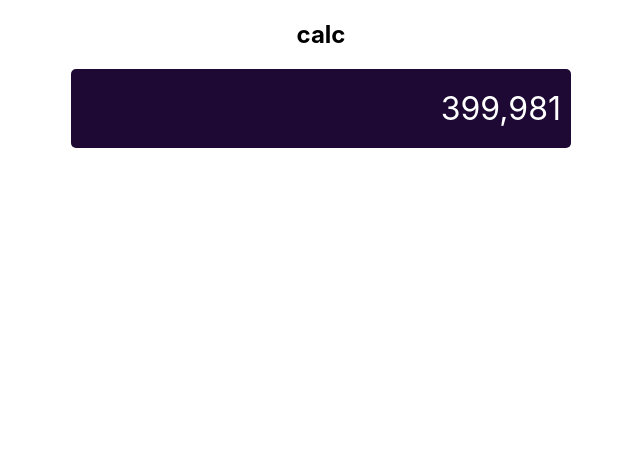
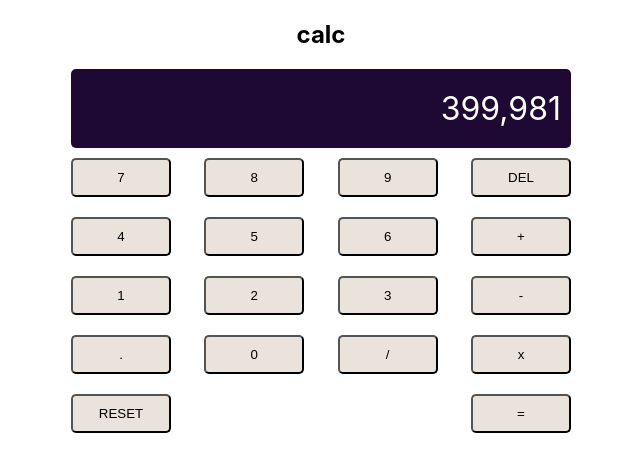
Before and after one commit to DanielHara/Calculator, a React (Create React App) app: page / in a window 1280 px wide. Shown: the top 472 px of the page, without its empty margins (319-959 px from the left). Built offline with nearby package versions, Linux system fonts and the light colour scheme.

Commit message:
setting up buttons

```diff
--- a/src/App.js
+++ b/src/App.js
@@ -11,6 +11,78 @@ function App() {
         <div className={styles.screen}>
           399,981
         </div>
+
+
+        <div className={styles.keypad}>
+          <div className={styles.row}>
+            <button className={styles.key}>
+              7
+            </button>
+            <button className={styles.key}>
+              8
+            </button>
+            <button className={styles.key}>
+              9
+            </button>
+            <button className={styles.key}>
+              DEL
+            </button>
+          </div>
+
+          <div className={styles.row}>
+            <button className={styles.key}>
+              4
+            </button>
+            <button className={styles.key}>
+              5
+            </button>
+            <button className={styles.key}>
+              6
+            </button>
+            <button className={styles.key}>
+              +
+            </button>
+          </div>
+
+          <div className={styles.row}>
+            <button className={styles.key}>
+              1
+            </button>
+            <button className={styles.key}>
+              2
+            </button>
+            <button className={styles.key}>
+              3
+            </button>
+            <button className={styles.key}>
+              -
+            </button>
+          </div>
+
+          <div className={styles.row}>
+            <button className={styles.key}>
+              .
+            </button>
+            <button className={styles.key}>
+              0
+            </button>
+            <button className={styles.key}>
+              /
+            </button>
+            <button className={styles.key}>
+              x
+            </button>
+          </div>
+
+          <div className={styles.row}>
+            <button className={styles.key}>
+              RESET
+            </button>
+            <button className={styles.key}>
+              =
+            </button>
+          </div>
+        </div>
       </div>
     </div>
   );
--- a/src/App.module.css
+++ b/src/App.module.css
@@ -1,3 +1,7 @@
+* {
+  box-sizing: border-box;
+}
+
 .App {
   text-align: center;
 }
@@ -16,37 +20,16 @@
   border-radius: 5px;
 }
 
-.App-logo {
-  height: 40vmin;
-  pointer-events: none;
+.row {
+  display: flex;
+  justify-content: space-between;
 }
 
-@media (prefers-reduced-motion: no-preference) {
-  .App-logo {
-    animation: App-logo-spin infinite 20s linear;
-  }
+.key {
+  width: 20%;
+  padding: 10px 20px;
+  background-color: hsl(30, 25%, 89%);
+  margin-top: 10px;
+  margin-bottom: 10px;
+  border-radius: 5px;
 }
-
-.App-header {
-  background-color: #282c34;
-  min-height: 100vh;
-  display: flex;
-  flex-direction: column;
-  align-items: center;
-  justify-content: center;
-  font-size: calc(10px + 2vmin);
-  color: white;
-}
-
-.App-link {
-  color: #61dafb;
-}
-
-@keyframes App-logo-spin {
-  from {
-    transform: rotate(0deg);
-  }
-  to {
-    transform: rotate(360deg);
-  }
-}
```
